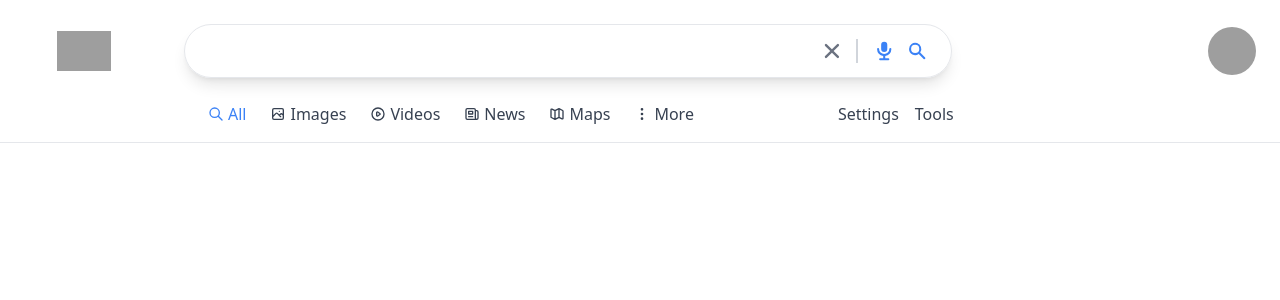
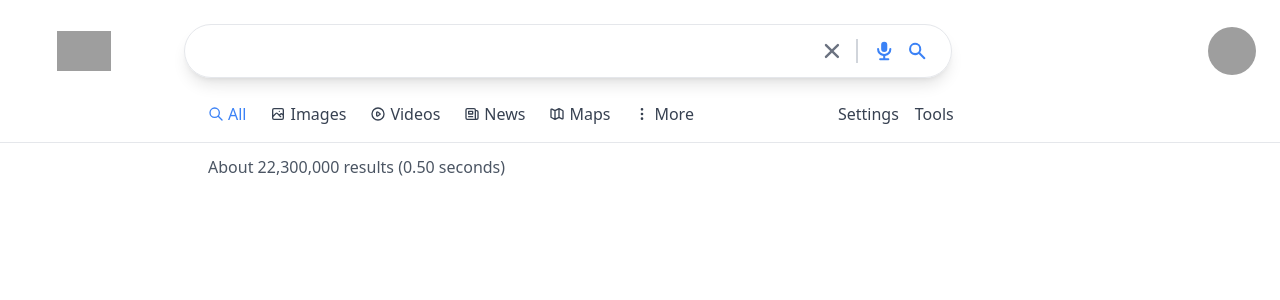
Before and after one commit to sahandghavidel/google-v1, a Next.js app: page /search in a window 1280 px wide. Shown: the top 300 px of the page. Built offline with nearby package versions, Linux system fonts and the light colour scheme; grey boxes are pictures that could not be loaded.

Commit message:
create the about data section

```diff
--- /dev/null
+++ b/components/SearchResults.js
@@ -0,0 +1,9 @@
+import React from "react";
+
+export default function SearchResults({ results }) {
+  return (
+    <div className="mx-auto w-full px-3 sm:pl-[5%] md:pl-[14%] lg:pl-52">
+      <p className="text-gray-600 text-md mb-5 mt-3">About {results.searchInformation.formattedTotalResults} results ({results.searchInformation.formattedSearchTime} seconds)</p>
+    </div>
+  );
+}
--- a/pages/search.js
+++ b/pages/search.js
@@ -1,19 +1,24 @@
 import Head from "next/head";
 import SearchHeader from "../components/SearchHeader";
 import Response from "../Response";
+import { useRouter } from "next/router";
+import SearchResults from "../components/SearchResults";
 
 export default function Search({ results }) {
   console.log(results);
+  const router = useRouter();
   return (
     <div>
       <Head>
-        <title>Search page</title>
+        <title>{router.query.term} - Google Search</title>
       </Head>
       {/* Search Header */}
 
       <SearchHeader />
 
       {/* Search Results */}
+
+      <SearchResults results={results} />
     </div>
   );
 }
```
